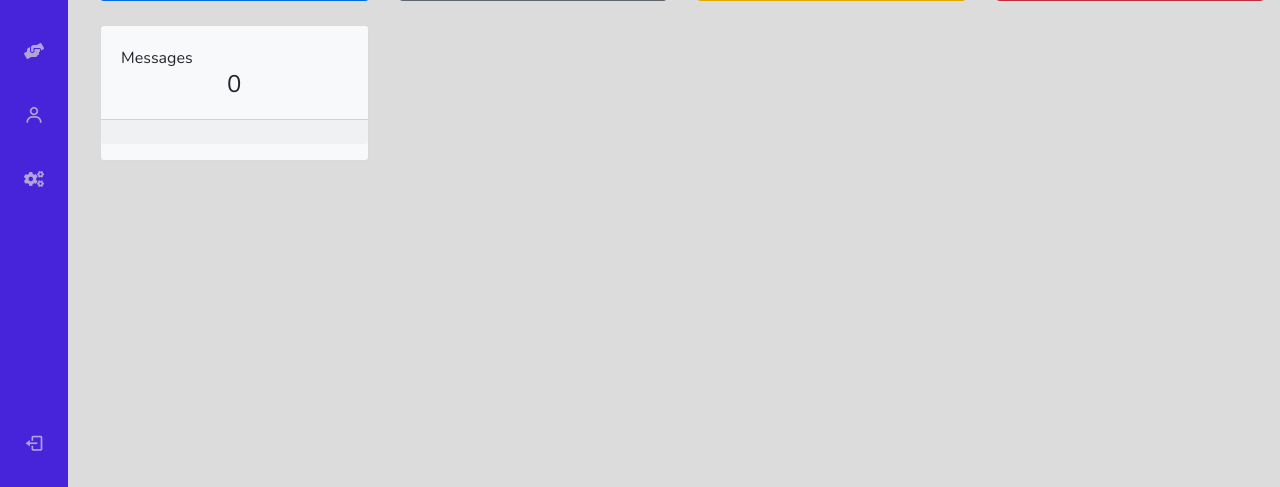
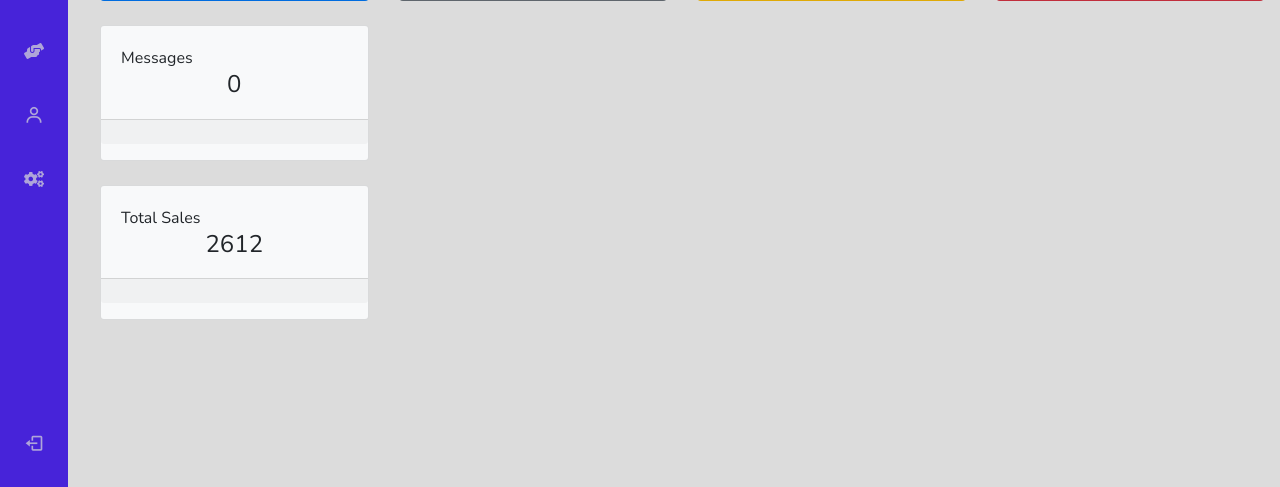
Before and after one commit to Karlpogitalaga/BSIS_2B_jlcater_werax, a PHP site: page /G7/admin/index.php in a window 1280 px wide. Shown: the part 313-800 px from the top of the page. Run offline with PHP 8.4, Linux system fonts and the light colour scheme; a user stored in the database is signed in; data comes from the database, SQL or seed files in the repository; data that the repository does not hold is empty; some libraries are stand-ins or nearby versions.

Commit message:
Update home.php

```diff
--- a/admin/home.php
+++ b/admin/home.php
@@ -136,6 +136,28 @@
             </div>
 
         </div>
+            <div class="card bg-light text-black mb-4">
+            <div class="card-body">
+               Total  Sales
+            <?php
+                include 'partials/_dbconnect.php';
+                $dash_amount_query = "SELECT SUM(amount) total FROM orders";
+                $dash_amount_query_run = mysqli_query($conn, $dash_amount_query);
+
+                if($amount_total = mysqli_fetch_array($dash_amount_query_run))
+                {
+                    echo '<h4 class="mb-0 text-center">'.$amount_total['total'].'</h4>';
+                }
+                else
+                {
+                    echo '<h4 class="mb-0 text-center">0</h4>';
+                }
+            ?>
+            </div>
+              <h4 class="mb-0 text-center"></h4>
+            <div class="card-footer d-flex align-items-center justify-content-between mb-3">
+            </div>
+</div>
 
     </div>
 
```
